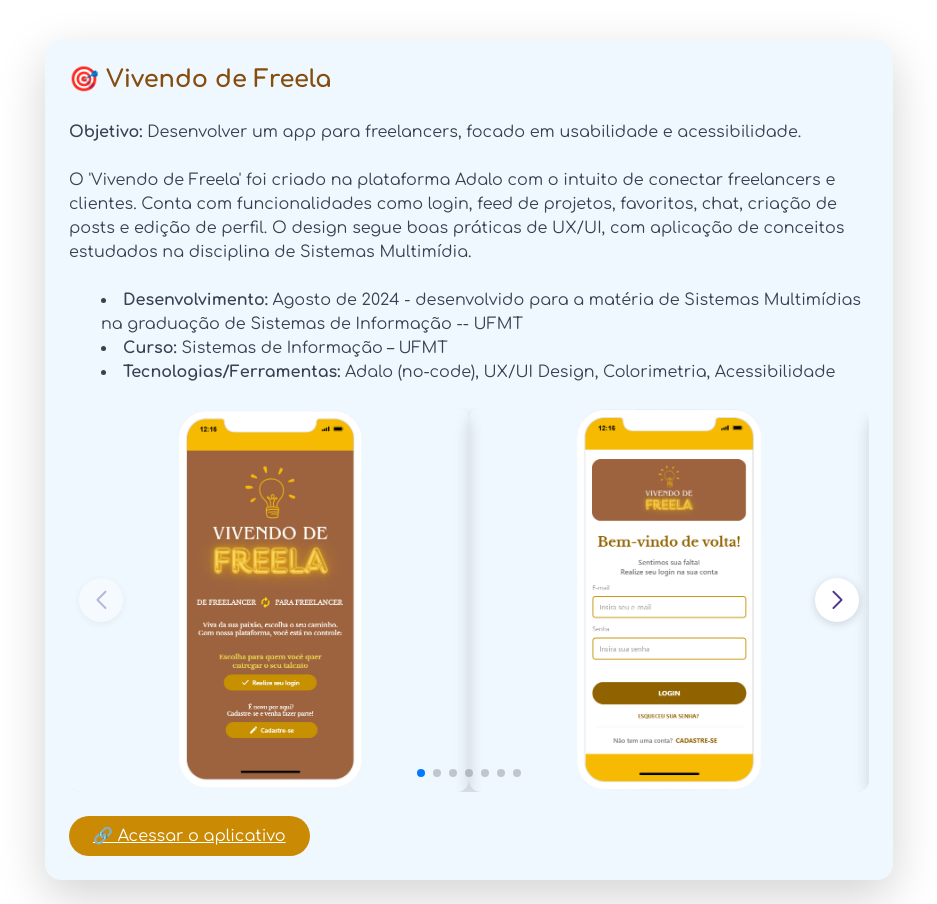
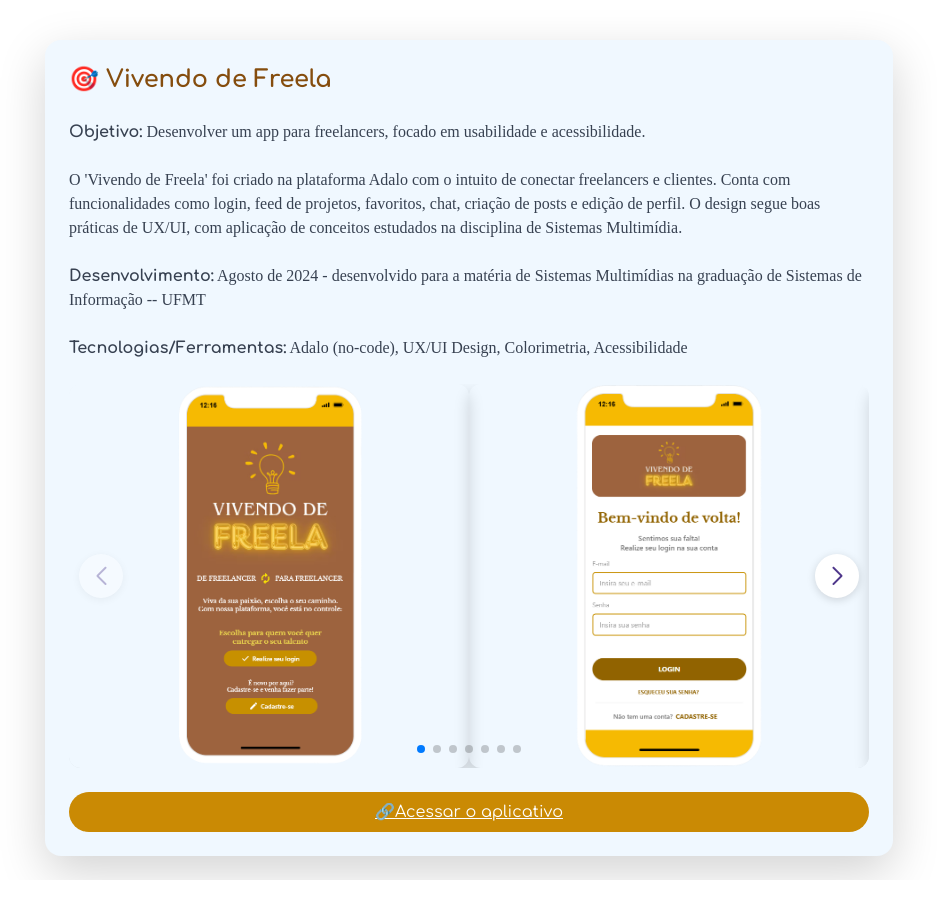
Before and after one commit to giulliabeatriz/portfolio, a React (Vite) app: page /projetos in a window 1280 px wide. Shown: the part 152-1056 px from the top of the page, without its empty margins (171-1108 px from the left). After the commit the page ends 1032 px from the top, so only its background shows below. Built offline with nearby package versions, Linux system fonts and the light colour scheme; a web font is replaced by a local one.

Commit message:
[fix]: alteração do escopo do card

```diff
--- a/src/components/Projetos/ProjetoCard.jsx
+++ b/src/components/Projetos/ProjetoCard.jsx
@@ -1,10 +1,10 @@
 import React from "react";
 import { Swiper, SwiperSlide } from "swiper/react";
 import { Navigation, Pagination } from "swiper/modules";
-import 'swiper/css';
-import 'swiper/css/navigation';
-import 'swiper/css/pagination';
-import './ProjetoCard.css'
+import "swiper/css";
+import "swiper/css/navigation";
+import "swiper/css/pagination";
+import "./ProjetoCard.css";
 
 const ProjetoCard = ({
   titulo,
@@ -12,23 +12,32 @@
   descricao,
   tecnologias,
   data,
-  curso,
   imagens,
-  link
+  link,
 }) => {
   return (
     <div className="card-proj dark:bg-gray-800 p-6 rounded-2xl shadow-lg space-y-6">
       <h2 className="text-2xl font-bold text-yellow-800 mb-2">{titulo}</h2>
-      <p className="text-gray-700 dark:text-gray-300"><strong>Objetivo:</strong> {objetivo}</p>
-      <p className="text-gray-700 dark:text-gray-300">{descricao}</p>
 
-      <ul className="text-gray-700 dark:text-gray-300 list-disc list-inside">
-        <li><strong>Desenvolvimento:</strong> {data}</li>
-        <li><strong>Curso:</strong> {curso}</li>
-        <li><strong>Tecnologias/Ferramentas:</strong> {tecnologias}</li>
-      </ul>
+      <p className="text-gray-700 dark:text-gray-300 font-sans">
+        <strong>Objetivo:</strong>
+        <span className="font-corpo"> {objetivo}</span>
+      </p>
+      <p className="text-gray-700 dark:text-gray-300 font-sans">
+        <span className="font-corpo"> {descricao}</span>
+      </p>
 
-       {imagens && imagens.length > 0 && (
+      <p className="text-gray-700 dark:text-gray-300">
+        <strong className="">Desenvolvimento:</strong>
+        <span className="font-corpo"> {data}</span>
+      </p>
+
+      <p className="text-gray-700 dark:text-gray-300">
+        <strong className="">Tecnologias/Ferramentas:</strong>
+        <span className="font-corpo"> {tecnologias}</span>
+      </p>
+
+      {imagens && imagens.length > 0 && (
         <Swiper
           modules={[Navigation, Pagination]}
           navigation
@@ -54,9 +63,9 @@
           href={link}
           target="_blank"
           rel="noopener noreferrer"
-          className="inline-block bg-yellow-600 hover:bg-yellow-700 text-white rounded-full px-6 py-2 mt-4"
+          className="flex justify-center items-stretch bg-yellow-600 hover:bg-yellow-700 text-white rounded-full px-4 py-2"
         >
-          🔗 Acessar o aplicativo
+          <span className="no-underline">🔗 </span>Acessar o aplicativo
         </a>
       )}
     </div>
```
